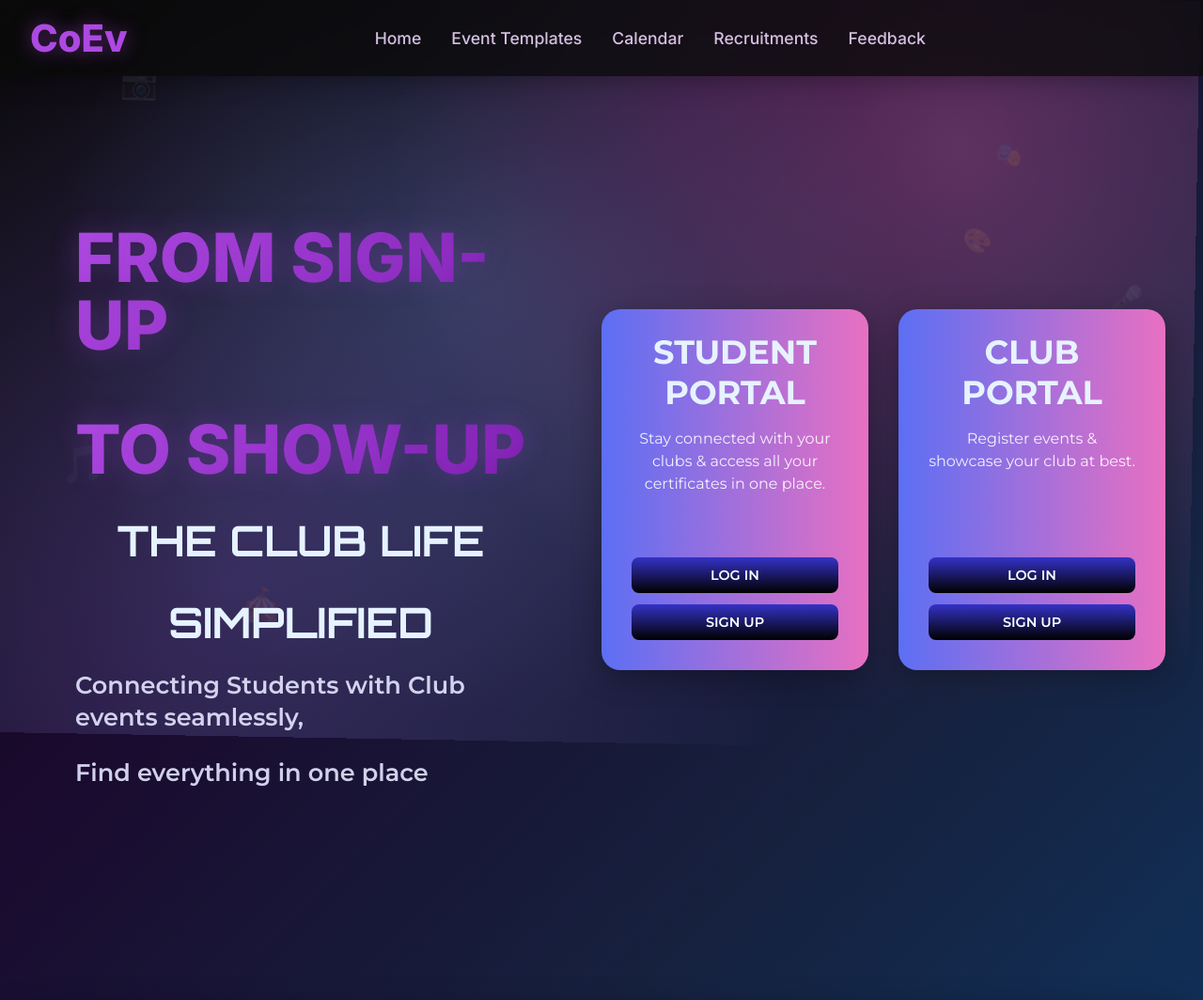
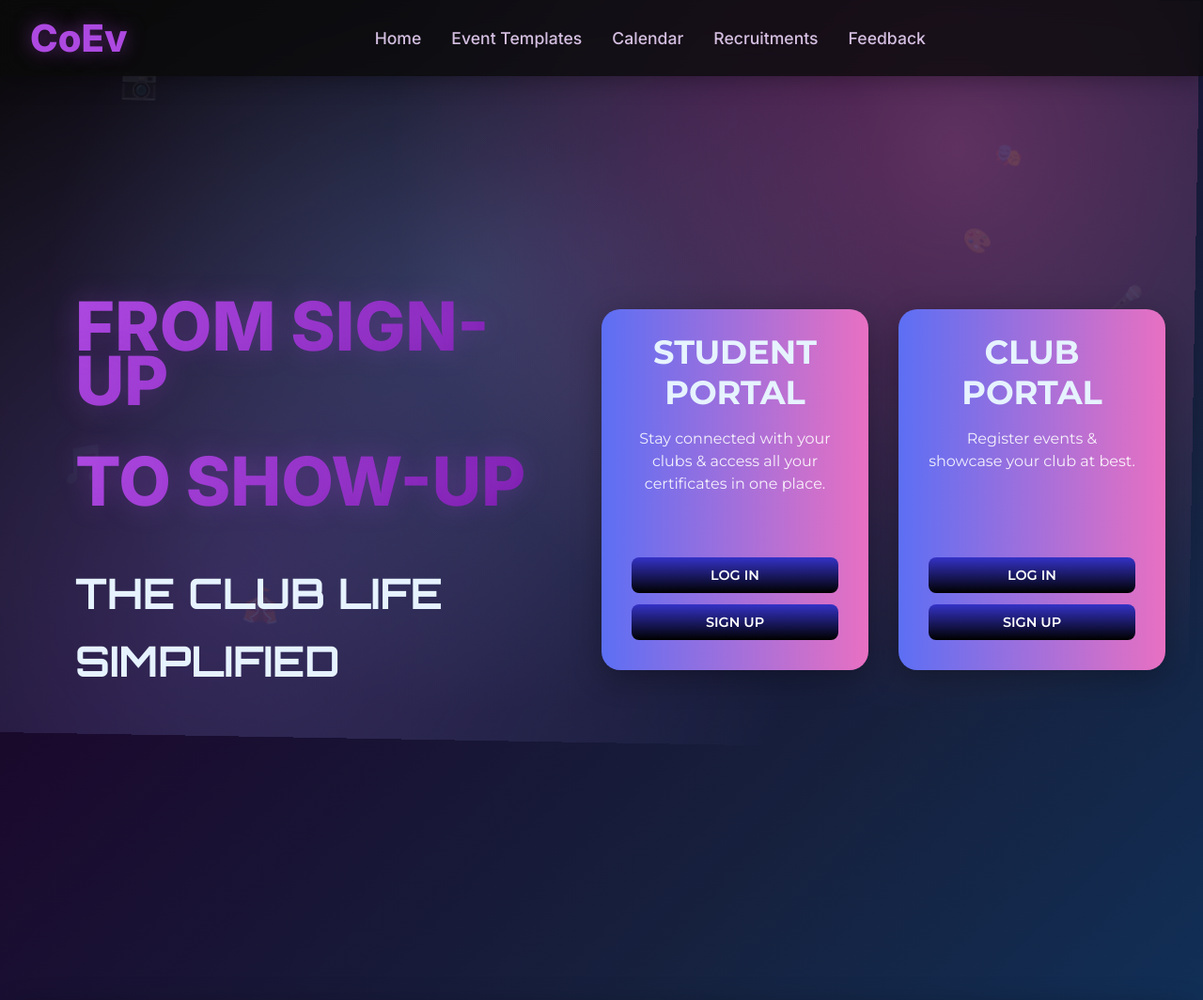
Before and after one commit to kritika43-bit/CV1, a website: page index.html in a window 1280 px wide. Shown: the top 1064 px of the page at 94% size. Drawn offline with Linux system fonts and the light colour scheme; a web font is replaced by a local one.

Commit message:
Update index.html

```diff
--- a/index.html
+++ b/index.html
@@ -73,15 +73,15 @@
                     padding-left: 80px;
                 ">
                     <!-- Top Text: FROM SIGN-UP TO SHOW-UP -->
-                    <div style="margin-bottom: 15px;">
+                    <div style="margin-bottom: 70px;">
                         <h1 style="
                             font-family: 'Horizon', 'Inter', sans-serif;
                             font-size: 4.5rem;
                             font-weight: 800;
                             text-transform: uppercase;
                             color: #3a006a;
-                            line-height: 1.0;
-                            margin-bottom: 2px;
+                            line-height: 0.8;
+                            margin-bottom: -10px;
                             animation: textSlideIn 1.2s cubic-bezier(0.4, 0, 0.2, 1) forwards;
                             opacity: 0;
                         ">
@@ -93,7 +93,7 @@
                             font-weight: 800;
                             text-transform: uppercase;
                             color: #3a006a;
-                            line-height: 1.0;
+                            line-height: 0.8;
                             animation: textSlideIn 1.2s cubic-bezier(0.4, 0, 0.2, 1) forwards;
                             animation-delay: 0.2s;
                             opacity: 0;
@@ -103,7 +103,7 @@
                     </div>
 
                     <!-- Second Block: THE CLUB LIFE SIMPLIFIED -->
-                    <div style="margin-bottom: 25px;">
+                    <div style="margin-bottom: 60px;">
                         <h2 style="
                             font-family: 'Orbitron', 'Inter', sans-serif;
                             font-size: 2.8rem;
@@ -113,9 +113,9 @@
                             animation: textSlideIn 1.2s cubic-bezier(0.4, 0, 0.2, 1) forwards;
                             animation-delay: 0.4s;
                             opacity: 0;
-                            line-height: 1.1;
-                            margin-bottom: 6px;
-                            text-align: center;
+                            line-height: 0.9;
+                            margin-bottom: -5px;
+                            text-align: left;
                         ">
                             THE CLUB LIFE
                         </h2>
@@ -128,8 +128,8 @@
                             animation: textSlideIn 1.2s cubic-bezier(0.4, 0, 0.2, 1) forwards;
                             animation-delay: 0.5s;
                             opacity: 0;
-                            line-height: 1.1;
-                            text-align: center;
+                            line-height: 0.9;
+                            text-align: left;
                         ">
                             SIMPLIFIED
                         </h2>
@@ -141,25 +141,13 @@
                         animation-delay: 0.6s;
                         opacity: 0;
                     ">
-                        <p style="
+                        <div id="typing-text" style="
                             font-family: 'Montserrat', sans-serif;
                             font-size: 1.6rem;
                             font-weight: 600;
                             color: #e6e6ff;
                             line-height: 1.3;
-                            margin-bottom: 4px;
-                        ">
-                            Connecting Students with Club events seamlessly,
-                        </p>
-                        <p style="
-                            font-family: 'Montserrat', sans-serif;
-                            font-size: 1.6rem;
-                            font-weight: 600;
-                            color: #e6e6ff;
-                            line-height: 1.3;
-                        ">
-                            Find everything in one place
-                        </p>
+                        "></div>
                     </div>
                 </div>
 
@@ -748,5 +736,26 @@
     </style>
 
     <script src="assets/script.js"></script>
+    <script src="assets/text-type.js"></script>
+    <script>
+        // Initialize text typing effect after page loads
+        document.addEventListener('DOMContentLoaded', function() {
+            // Wait for the animation to start
+            setTimeout(() => {
+                const typingElement = document.getElementById('typing-text');
+                if (typingElement) {
+                    new TextType(typingElement, {
+                        text: "CoEv bridges the gap between students and clubs – discover events, register, apply for recruitments, and manage all your certificates in one place.",
+                        typingSpeed: 30,
+                        pauseDuration: 3000,
+                        showCursor: true,
+                        cursorCharacter: "|",
+                        loop: false, // Only run once
+                        initialDelay: 1000
+                    });
+                }
+            }, 2000); // Wait 2 seconds for the slide-in animation
+        });
+    </script>
 </body>
 </html>
```
